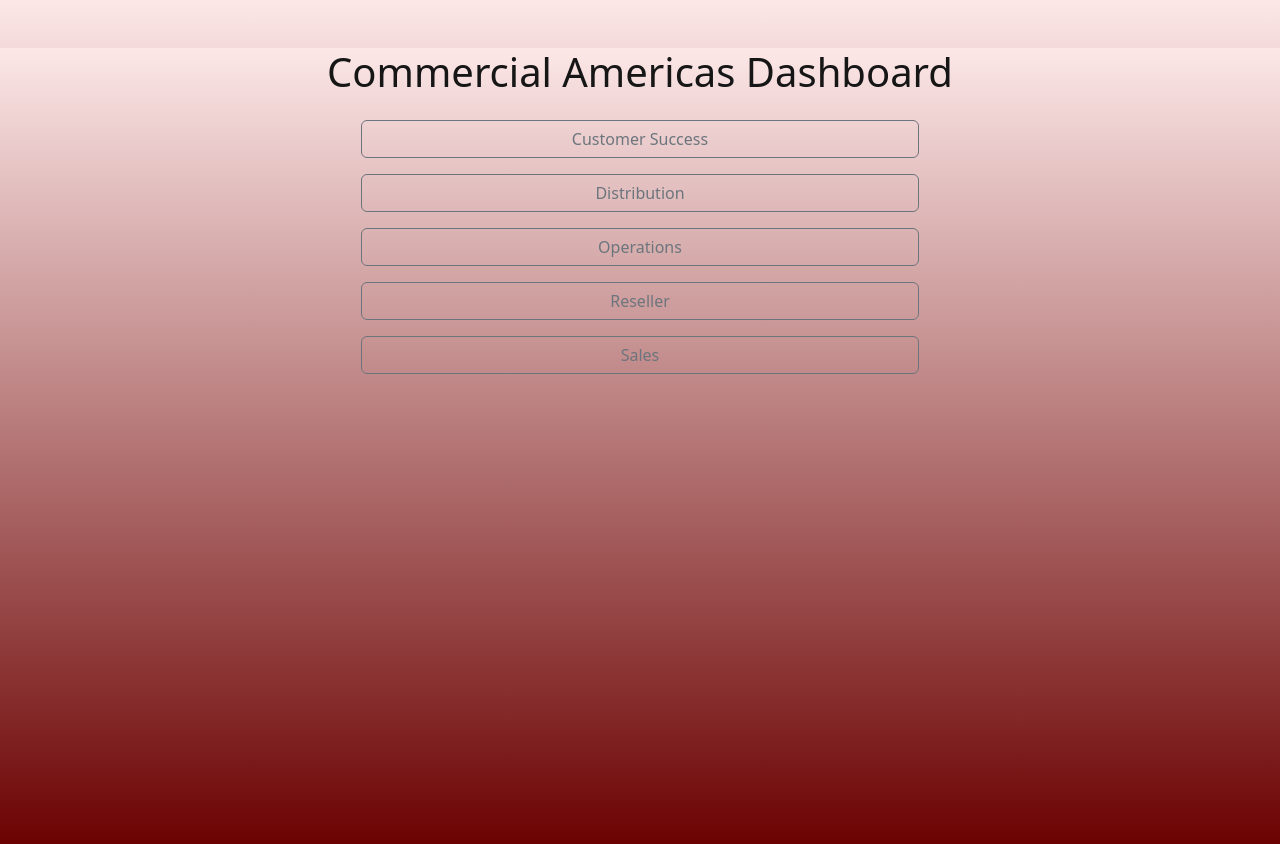
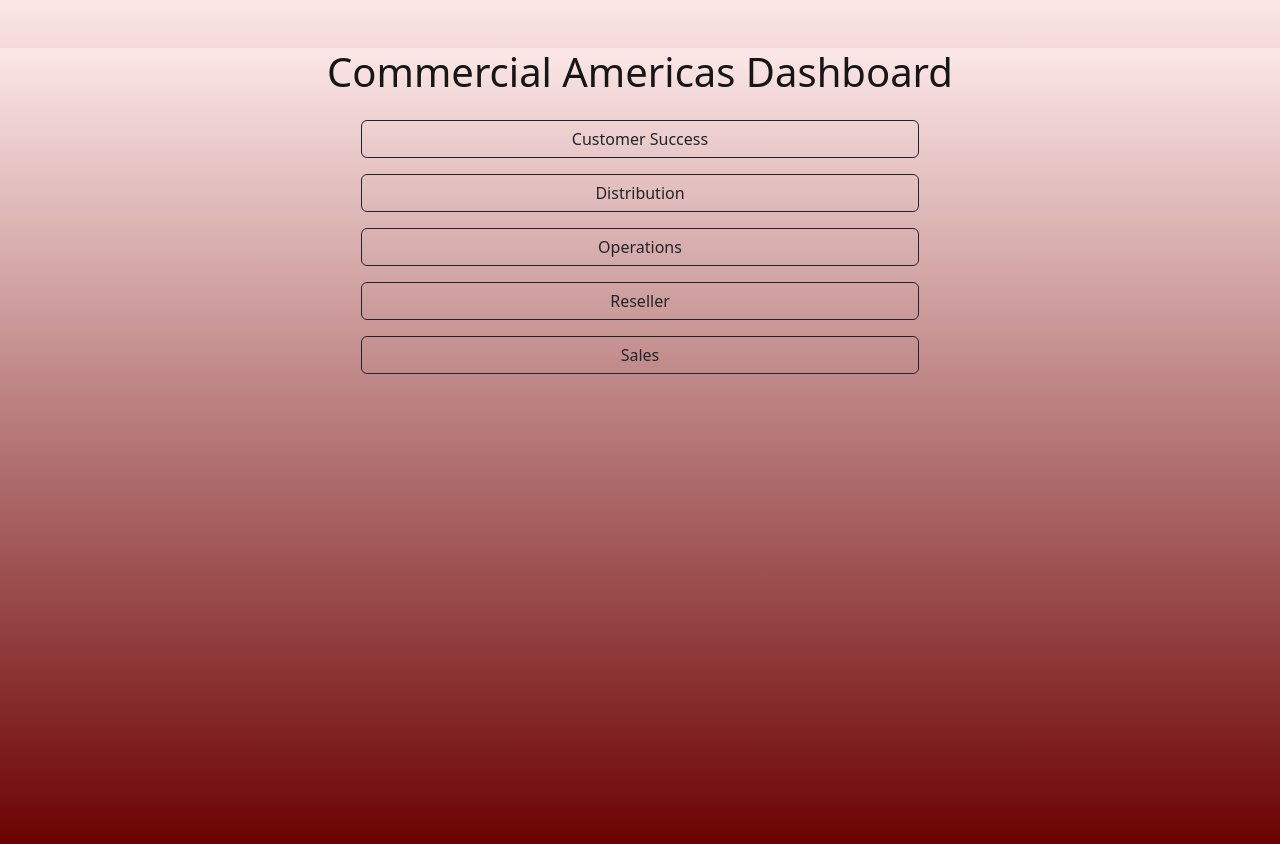
Before and after one commit to hicks08805/comm-amer-dashboard, a React (Create React App) app: page / in a window 1280 px wide. Shown: the top 844 px of the page. Built offline with nearby package versions, Linux system fonts and the light colour scheme.

Commit message:
updating button color

```diff
--- a/src/App.js
+++ b/src/App.js
@@ -6,11 +6,11 @@ function Home() {
     <div className="container text-center mt-5">
       <h1 className="mb-4">Commercial Americas Dashboard</h1>
       <div className="d-grid gap-3 col-6 mx-auto">
-        <Link to="/page1" className="btn btn-outline-secondary">Customer Success</Link>
-        <Link to="/page2" className="btn btn-outline-secondary">Distribution</Link>
-        <Link to="/page3" className="btn btn-outline-secondary">Operations</Link>
-        <Link to="/page4" className="btn btn-outline-secondary">Reseller</Link>
-        <Link to="/page5" className="btn btn-outline-secondary">Sales</Link>
+        <Link to="/page1" className="btn btn-outline-dark">Customer Success</Link>
+        <Link to="/page2" className="btn btn-outline-dark">Distribution</Link>
+        <Link to="/page3" className="btn btn-outline-dark">Operations</Link>
+        <Link to="/page4" className="btn btn-outline-dark">Reseller</Link>
+        <Link to="/page5" className="btn btn-outline-dark">Sales</Link>
       </div>
     </div>
   );
@@ -29,7 +29,7 @@ function SheetPreview({ title, url }) {
           title={title}
         ></iframe>
       </div>
-      <Link to="/" className="btn btn-outline-outline-light mt-3">← Back</Link>
+      <Link to="/" className="btn btn-outline-dark mt-3">← Back</Link>
     </div>
   );
 }
@@ -41,8 +41,8 @@ function OperationsLayout() {
         <div className="col-3 p-4 border-end">
           <h4>Comm Amer Requests</h4>
           <div className="d-grid gap-2 mt-3">
-            <Link to="/page3/form" className="btn btn-outline-light">Submit a Request</Link>
-            <Link to="/page3/sheet" className="btn btn-outline-light">View Requests</Link>
+            <Link to="/page3/form" className="btn btn-outline-dark">Submit a Request</Link>
+            <Link to="/page3/sheet" className="btn btn-outline-dark">View Requests</Link>
           </div>
           <Link to="/" className="btn btn-link mt-5">← Back to Home</Link>
         </div>
```
